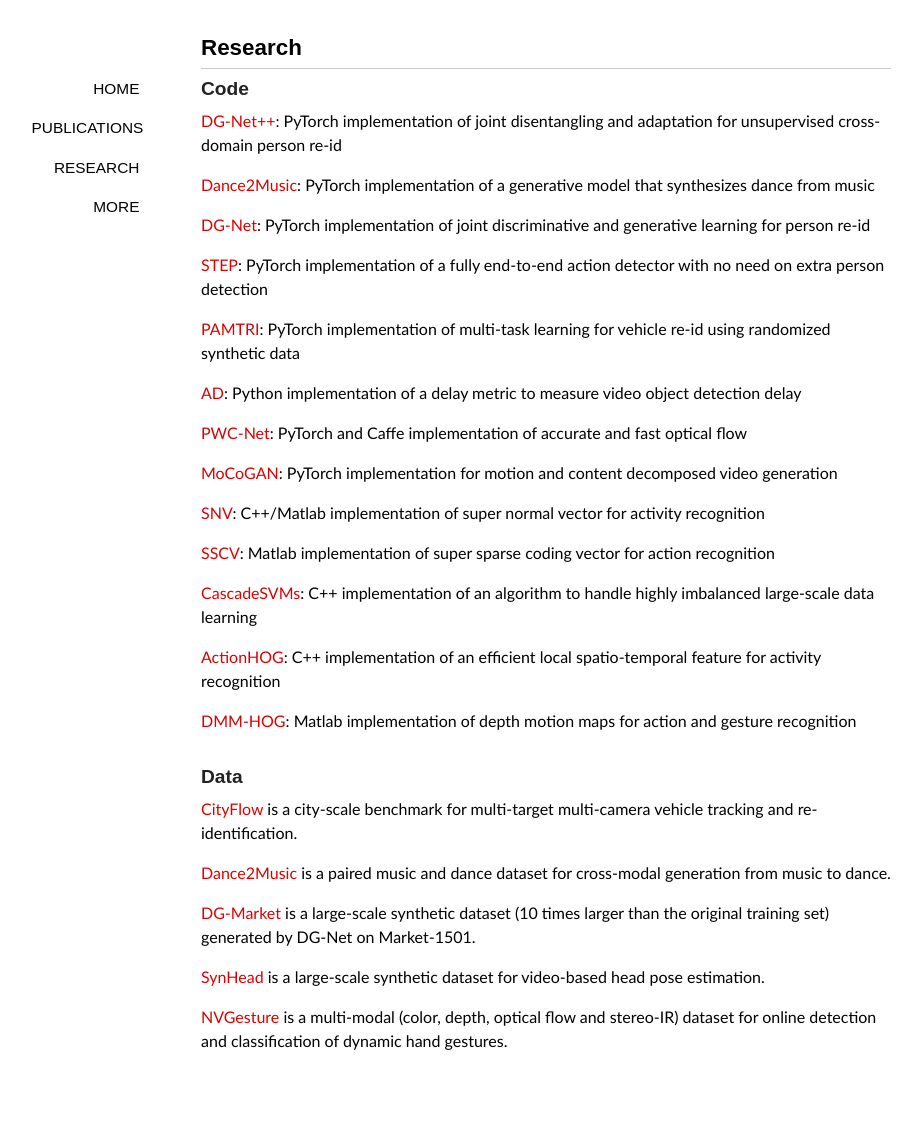
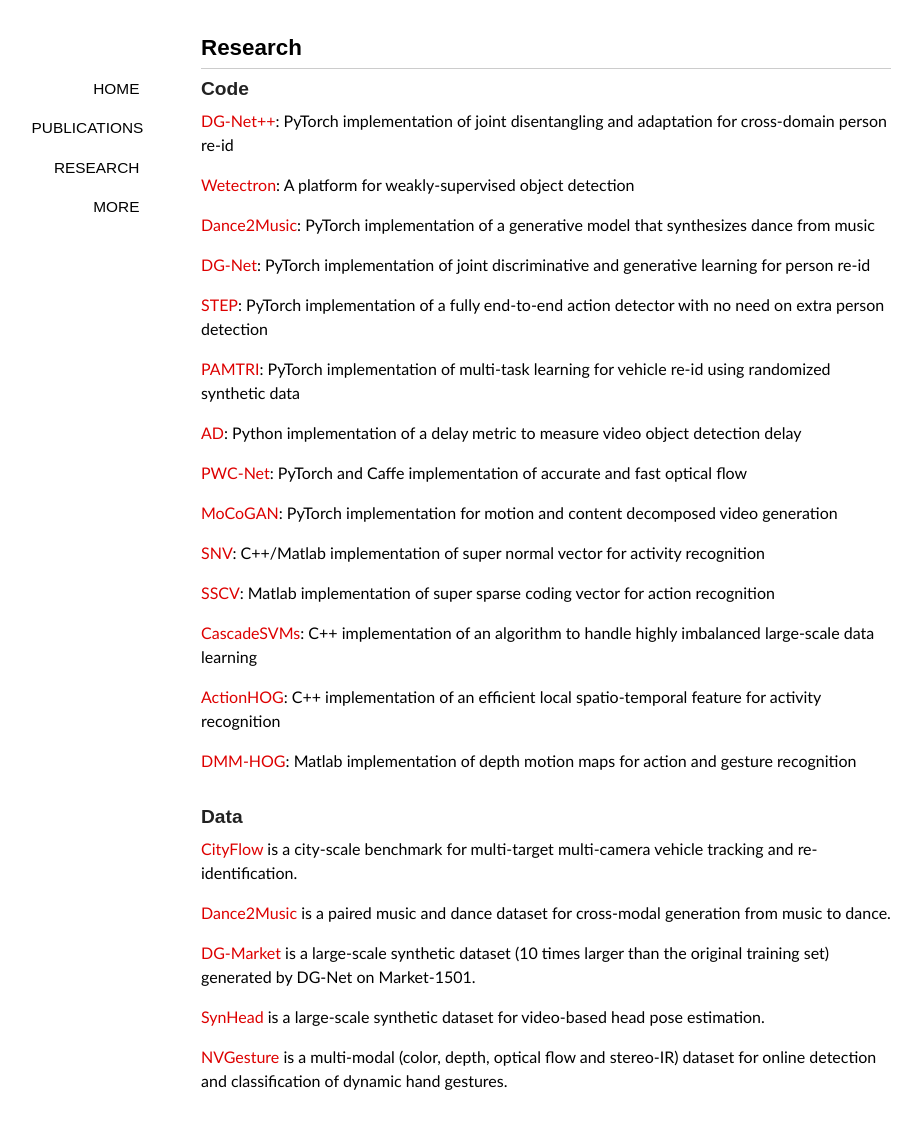
Before and after one commit to xiaodongyang/xiaodongyang.github.io, a Jekyll site: the page built from research/index.md, in a window 1280 px wide. Shown: the whole page, without its empty margins (94-1015 px from the left). Built offline with Jekyll 4.4.1, drawn with Linux system fonts in a browser that asks for light colours; some web fonts are replaced; before the commit the page ends 1097 px from its top, so only the background shows below that.

Commit message:
Update index.md

```diff
--- a/research/index.md
+++ b/research/index.md
@@ -5,7 +5,9 @@
 ---
 ### Code
 
-[DG-Net++](https://github.com/NVlabs/DG-Net-PP): PyTorch implementation of joint disentangling and adaptation for unsupervised cross-domain person re-id
+[DG-Net++](https://github.com/NVlabs/DG-Net-PP): PyTorch implementation of joint disentangling and adaptation for cross-domain person re-id
+
+[Wetectron](https://github.com/nvlabs/wetectron/): A platform for weakly-supervised object detection
 
 [Dance2Music](https://github.com/NVlabs/Dancing2Music): PyTorch implementation of a generative model that synthesizes dance from music
 
```
